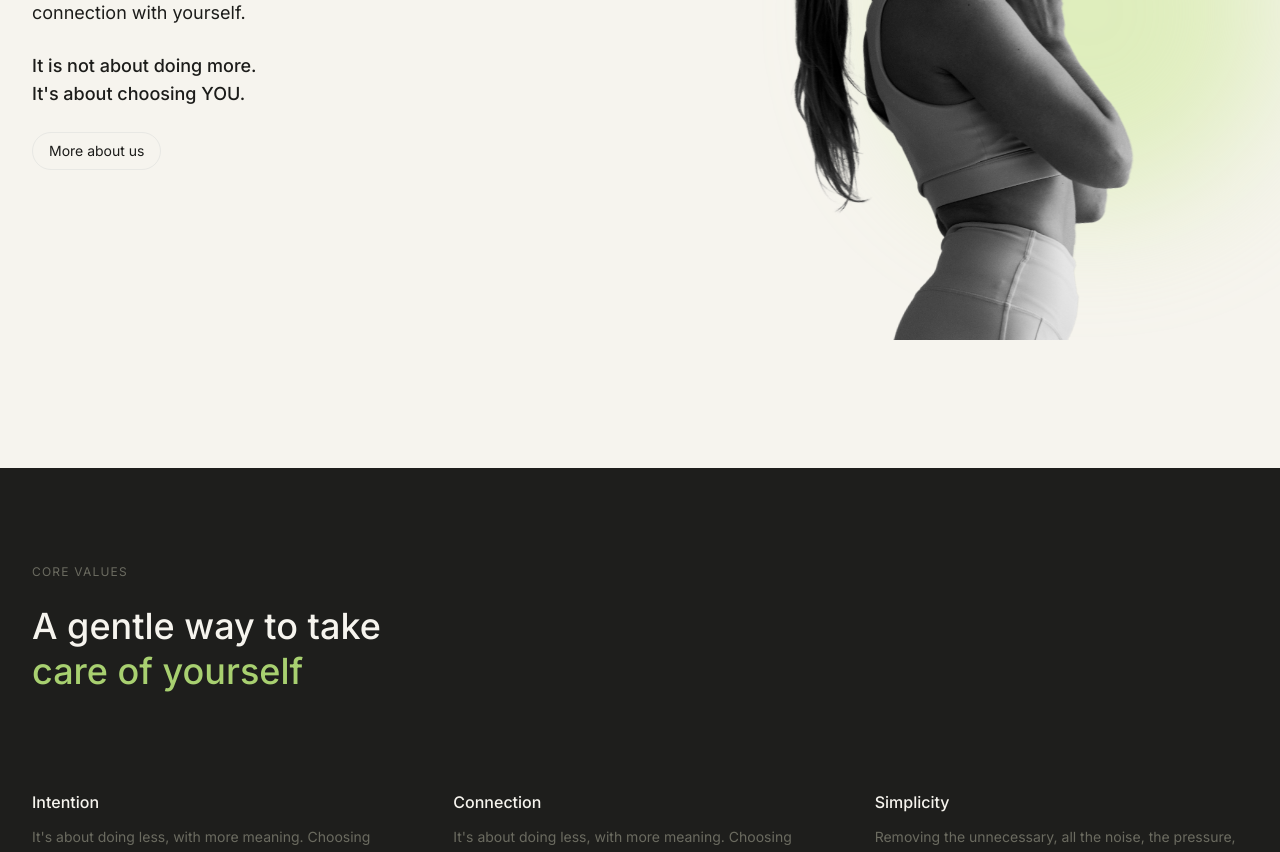
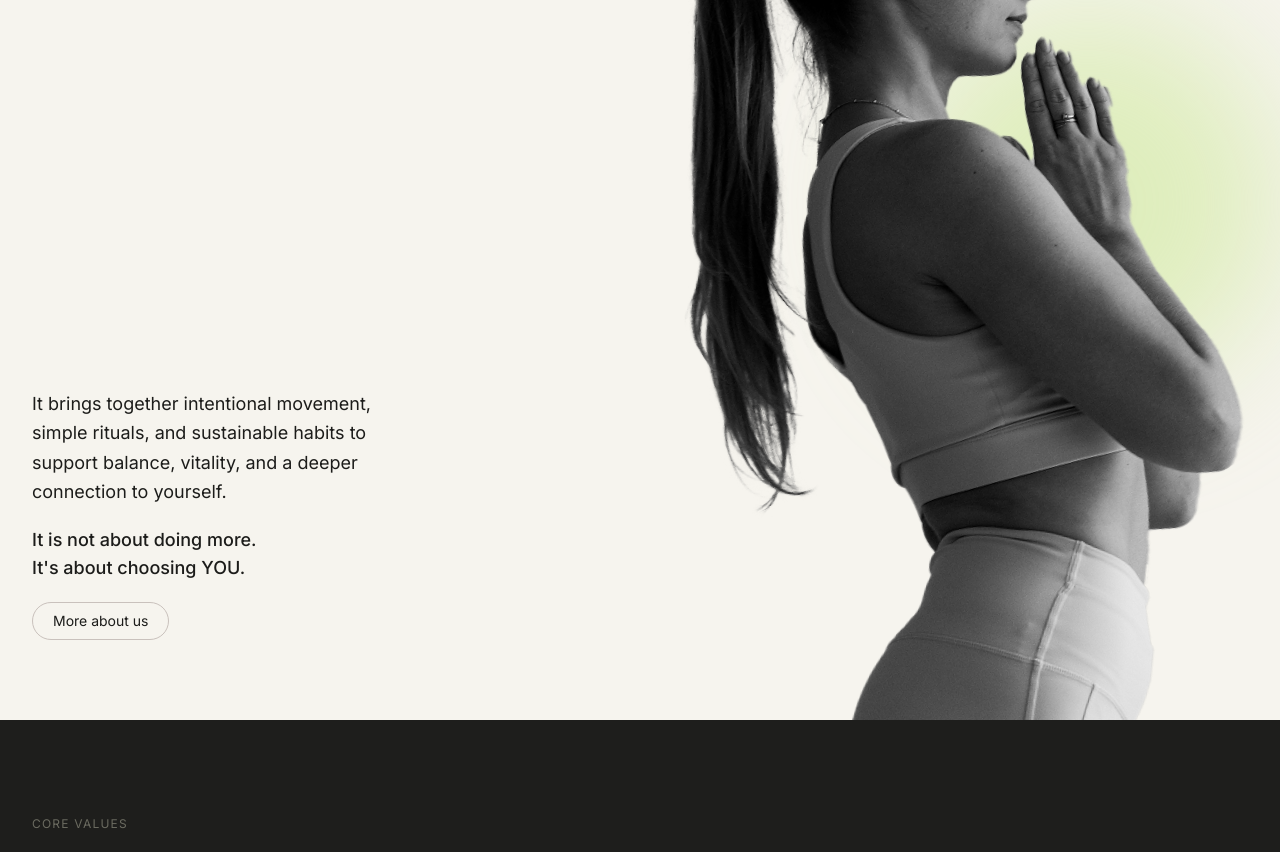
Before and after one commit to fredjesusdesign-stack/youfull, a Next.js app: page / in a window 1280 px wide. Shown: the part 1520-2372 px from the top of the page. Built offline with nearby package versions, Linux system fonts and the light colour scheme; no server answers.

Commit message:
fix: about section — tall portrait image 980px, text bottom-left, outline button
Co-Authored-By: Claude Sonnet 4.6 <noreply@anthropic.com>

```diff
--- a/src/app/(public)/page.tsx
+++ b/src/app/(public)/page.tsx
@@ -39,32 +39,36 @@ export default async function HomePage() {
         </p>
       </section>
 
-      {/* ── 3. ABOUT — text left + image right ── */}
-      <section className="relative pb-20 md:pb-32 overflow-hidden grid md:grid-cols-2 items-center">
-        {/* Left: text with padding */}
-        <div className="px-8 space-y-6 py-8 md:py-0">
+      {/* ── 3. ABOUT — text bottom-left + tall portrait image right ── */}
+      <section className="relative overflow-hidden grid md:grid-cols-2" style={{ minHeight: 980 }}>
+        {/* Left: text anchored to bottom */}
+        <div className="flex items-end px-8 pb-16 md:pb-20">
+          <div className="space-y-5">
             <p className="text-text text-base md:text-lg leading-relaxed max-w-sm">
-            It brings together intentional movement, simple rituals, and sustainable habits to support balance, vitality, and a deeper connection with yourself.
+              It brings together intentional movement, simple rituals, and sustainable habits to support balance, vitality, and a deeper connection to yourself.
             </p>
             <p className="text-text font-medium text-base md:text-lg">
               It is not about doing more.<br />
               It&apos;s about choosing YOU.
             </p>
-          <Link href="/blog" className="inline-flex items-center gap-2 text-sm text-text border border-border rounded-full px-4 py-2 hover:bg-surface transition-colors">
+            <Link href="/blog" className="inline-flex text-sm text-text border border-[#c9c1bc] rounded-full px-5 py-2 hover:bg-surface transition-colors">
               More about us
             </Link>
           </div>
+        </div>
 
-        {/* Right: image fills the column + parallax glow behind */}
-        <div className="relative flex justify-end items-end h-[480px] md:h-[600px]">
+        {/* Right: 629×980 portrait image + parallax green glow */}
+        <div className="relative" style={{ height: 980 }}>
           <ParallaxGlow />
+          <div className="absolute inset-0 z-10">
             <Image
               src="/hero-about.png"
               alt="Yoga meditation"
               fill
-            className="object-contain object-bottom relative z-10"
-            sizes="(max-width: 768px) 100vw, 704px"
+              className="object-contain object-top"
+              sizes="629px"
             />
+          </div>
         </div>
       </section>
 
```
Lines whose indentation alone changed are shown as unchanged.
